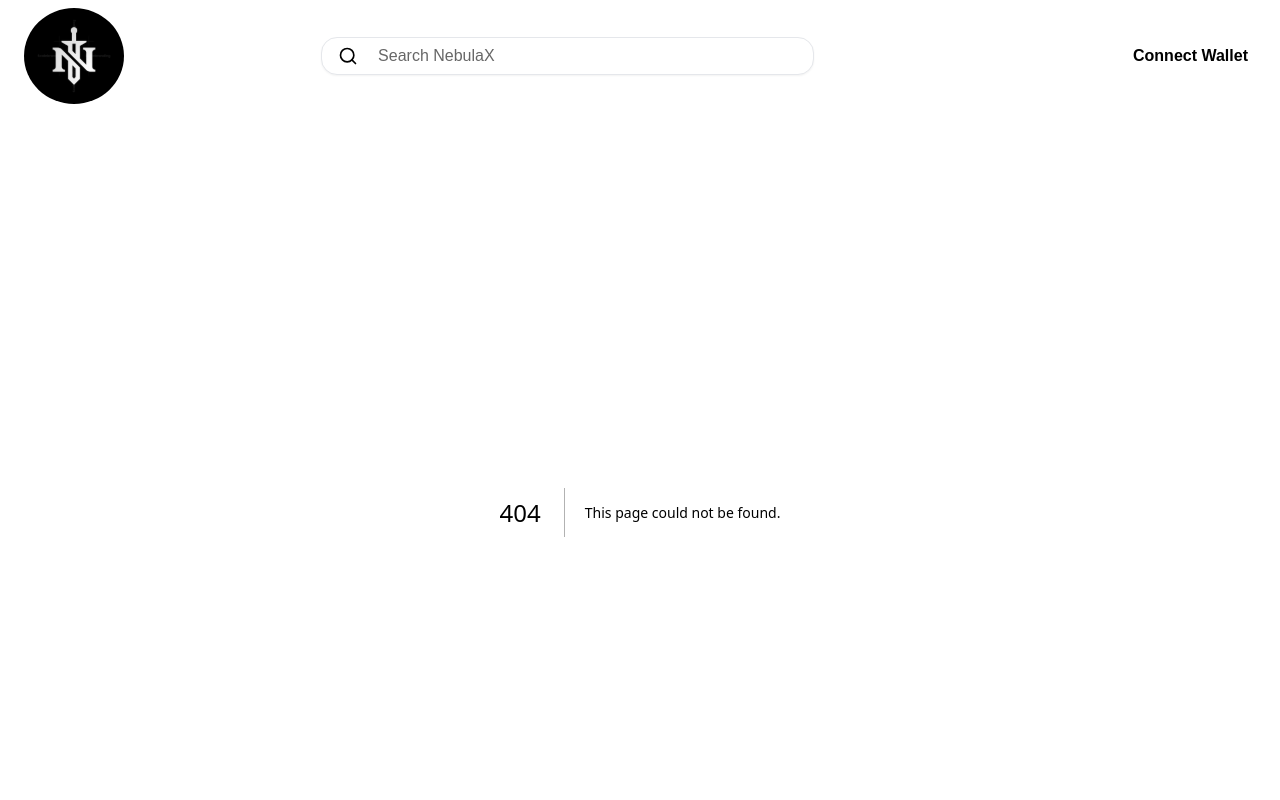
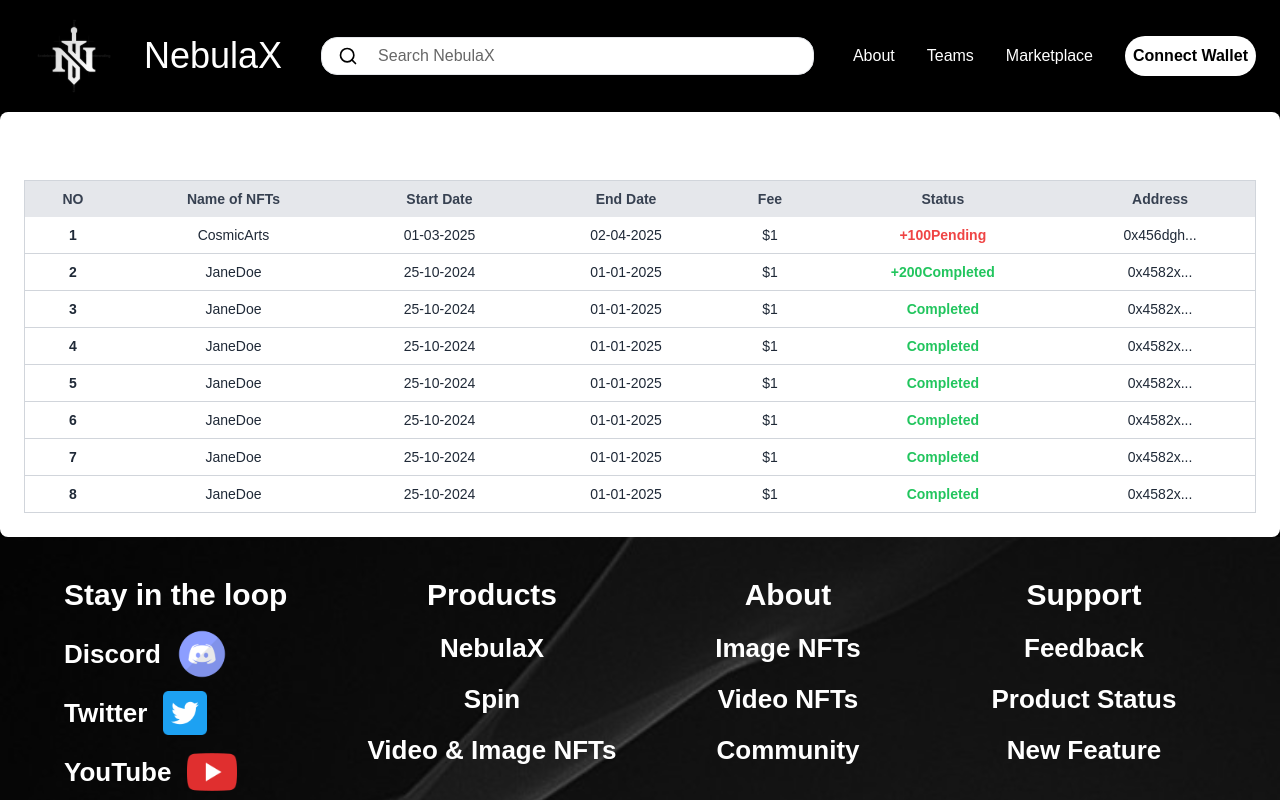
Before and after one commit to Jybium/nebulaX, a Next.js app: page /raffle-draw in a window 1280 px wide. Before the commit this address had no page. Shown: the top 800 px of the page. Built offline with nearby package versions, Linux system fonts and the light colour scheme.

Commit message:
added the raffle draw page

```diff
--- /dev/null
+++ b/app/raffle-draw/page.tsx
@@ -0,0 +1,8 @@
+import RaffleDrawPage from "@/page/raffle-draw-page";
+import React from "react";
+
+const page = () => {
+  return <RaffleDrawPage />;
+};
+
+export default page;
--- a/components/tables/raffle-draw-table.tsx
+++ b/components/tables/raffle-draw-table.tsx
@@ -0,0 +1,126 @@
+import React from "react";
+
+const draws = [
+  {
+    id: 1,
+    name: "CosmicArts",
+    startDate: "01-03-2025",
+    endDate: "02-04-2025",
+    fee: "$1",
+    status: "+100Pending",
+    address: "0x456dgh...",
+  },
+  {
+    id: 2,
+    name: "JaneDoe",
+    startDate: "25-10-2024",
+    endDate: "01-01-2025",
+    fee: "$1",
+    status: "+200Completed",
+    address: "0x4582x...",
+  },
+  {
+    id: 3,
+    name: "JaneDoe",
+    startDate: "25-10-2024",
+    endDate: "01-01-2025",
+    fee: "$1",
+    status: "Completed",
+    address: "0x4582x...",
+  },
+  {
+    id: 4,
+    name: "JaneDoe",
+    startDate: "25-10-2024",
+    endDate: "01-01-2025",
+    fee: "$1",
+    status: "Completed",
+    address: "0x4582x...",
+  },
+  {
+    id: 5,
+    name: "JaneDoe",
+    startDate: "25-10-2024",
+    endDate: "01-01-2025",
+    fee: "$1",
+    status: "Completed",
+    address: "0x4582x...",
+  },
+  {
+    id: 6,
+    name: "JaneDoe",
+    startDate: "25-10-2024",
+    endDate: "01-01-2025",
+    fee: "$1",
+    status: "Completed",
+    address: "0x4582x...",
+  },
+  {
+    id: 7,
+    name: "JaneDoe",
+    startDate: "25-10-2024",
+    endDate: "01-01-2025",
+    fee: "$1",
+    status: "Completed",
+    address: "0x4582x...",
+  },
+  {
+    id: 8,
+    name: "JaneDoe",
+    startDate: "25-10-2024",
+    endDate: "01-01-2025",
+    fee: "$1",
+    status: "Completed",
+    address: "0x4582x...",
+  },
+];
+
+const getStatusClass = (status: string) => {
+  if (status.includes("Pending")) return "text-red-500 font-semibold";
+  if (status.includes("Completed")) return "text-green-500 font-semibold";
+  return "text-white";
+};
+
+const UpcomingDrawsTable = () => {
+  return (
+    <section className="bg-white p-6 rounded-lg shadow-md">
+      <h2 className="text-xl font-semibold mb-4">Upcoming Draws</h2>
+
+      <div className="overflow-x-auto">
+        <table className="w-full border border-gray-300 text-sm text-gray-800">
+          <thead className="bg-gray-200 text-gray-700">
+            <tr>
+              <th className="px-4 py-2">NO</th>
+              <th className="px-4 py-2">Name of NFTs</th>
+              <th className="px-4 py-2">Start Date</th>
+              <th className="px-4 py-2">End Date</th>
+              <th className="px-4 py-2">Fee</th>
+              <th className="px-4 py-2">Status</th>
+              <th className="px-4 py-2">Address</th>
+            </tr>
+          </thead>
+          <tbody>
+            {draws.map((draw) => (
+              <tr
+                key={draw.id}
+                className="border-b border-gray-300 text-center"
+              >
+                <td className="px-4 py-2 font-bold">{draw.id}</td>
+                <td className="px-4 py-2">{draw.name}</td>
+                <td className="px-4 py-2">{draw.startDate}</td>
+                <td className="px-4 py-2">{draw.endDate}</td>
+                <td className="px-4 py-2">{draw.fee}</td>
+                <td className={`px-4 py-2 ${getStatusClass(draw.status)}`}>
+                  {draw.status}
+                </td>
+                <td className="px-4 py-2">{draw.address}</td>
+              </tr>
+            ))}
+          </tbody>
+        </table>
+      </div>
+    </section>
+  );
+};
+
+export default UpcomingDrawsTable;
--- a/eslint.config.mjs
+++ b/eslint.config.mjs
@@ -18,6 +18,7 @@ const eslintConfig = [
       "@typescript-eslint/no-unused-vars": "off",
       "react/no-unescaped-entities": "off",
       "react-hooks/exhaustive-deps": "off",
+      "prefer-const": "off",
     },
   },
 ];
--- /dev/null
+++ b/page/raffle-draw-page.tsx
@@ -0,0 +1,12 @@
+import UpcomingDrawsTable from "@/components/tables/raffle-draw-table";
+import React from "react";
+
+const RaffleDrawPage = () => {
+  return (
+    <main>
+      <UpcomingDrawsTable />
+    </main>
+  );
+};
+
+export default RaffleDrawPage;
```
